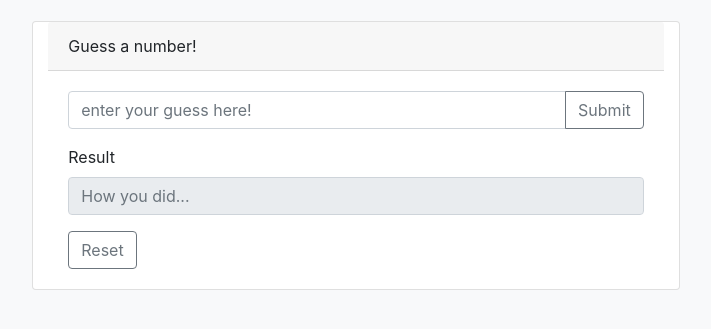
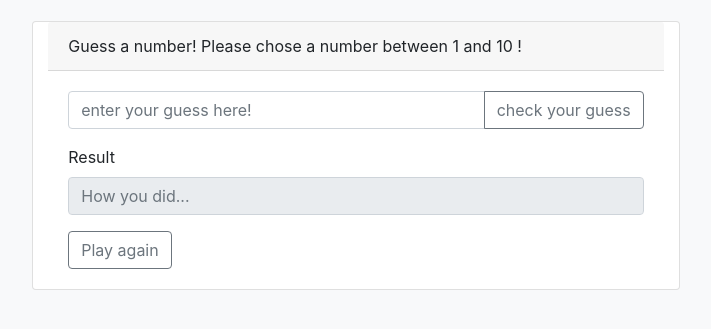
Before and after one commit to Ouss84/Guess-a-number-game, a plain HTML site: page index.html in a window 1280 px wide. Shown: the part 51-380 px from the top of the page, without its empty margins (284-995 px from the left). Drawn offline with nearby package versions, Linux system fonts and the light colour scheme.

Commit message:
declaring the global variables and selecting the UI variables

```diff
--- a/app.js
+++ b/app.js
@@ -1,11 +1,33 @@
-const form = document.querySelector("#form");
+//declaring the variables
+let min = 1,
+    max = 10,
+    winNum = 5,
+    guessesNum = 3;
 
-form.addEventListener("submit", guessOperation);
+//UI variables
+const form = document.querySelector("#form"),
+      yourGuess =document.querySelector("#guess"),
+      minNum = document.querySelector('#min'),
+      maxNum =document.querySelector('#max'),
+      result = document.querySelector('#result');
 
-//defining the guess operation
-function guessOperation (e){
+//defining the limits
+minNum.textContent = min;
+maxNum.textContent = max;
 
-const result = document.querySelector("#result").value ="hello"
+//adding the event listener when submitting the choice
+form.addEventListener("submit", function (e){
+let guess = yourGuess.nodeValue;
+if(guess === null || guess > max || guess < min){
+    messageDisplay(`please enter a valid number between ${minNum} and ${maxNum}`, 'red');
+}
+
 
     e.preventDefault();
+})
+
+//defining the messageDisplay function
+
+function messageDisplay(message, color){
+
 }
--- a/index.html
+++ b/index.html
@@ -15,7 +15,10 @@
     <div class="container center">
       <h1 class="text-center">Guessing Game</h1>
       <div class="card mt-4 col-7 mx-auto">
-        <div class="card-header">Guess a number!</div>
+        <div class="card-header">
+          Guess a number! Please chose a number between
+          <span id="min"></span> and <span id="max"></span> !
+        </div>
         <div class="card-body">
           <form id="form">
             <div class="input-group mb-3">
@@ -31,7 +34,7 @@
                   type="submit"
                   id="button-addon2"
                 >
-                  Submit
+                  check your guess
                 </button>
               </div>
             </div>
@@ -50,7 +53,7 @@
               type="reset"
               id="button-addon2"
             >
-              Reset
+              Play again
             </button>
           </form>
         </div>
```
